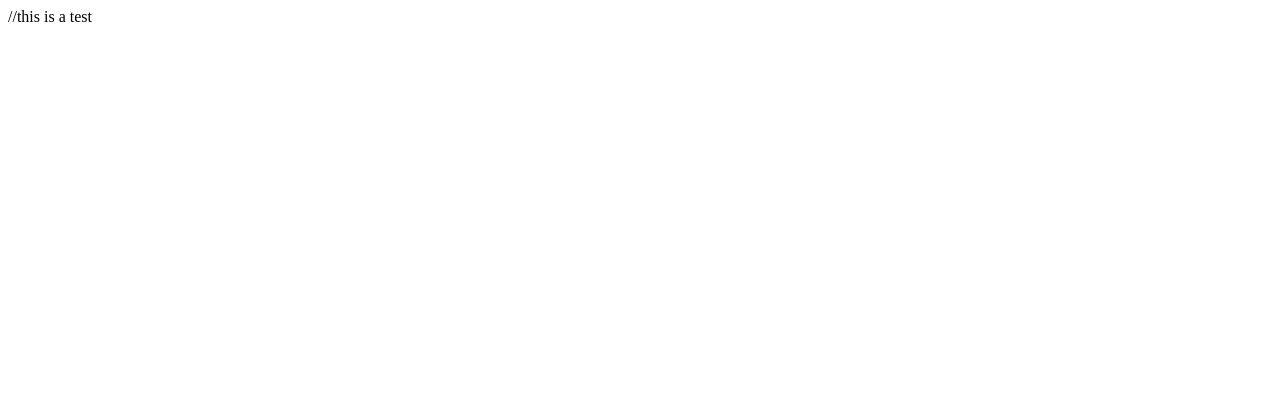
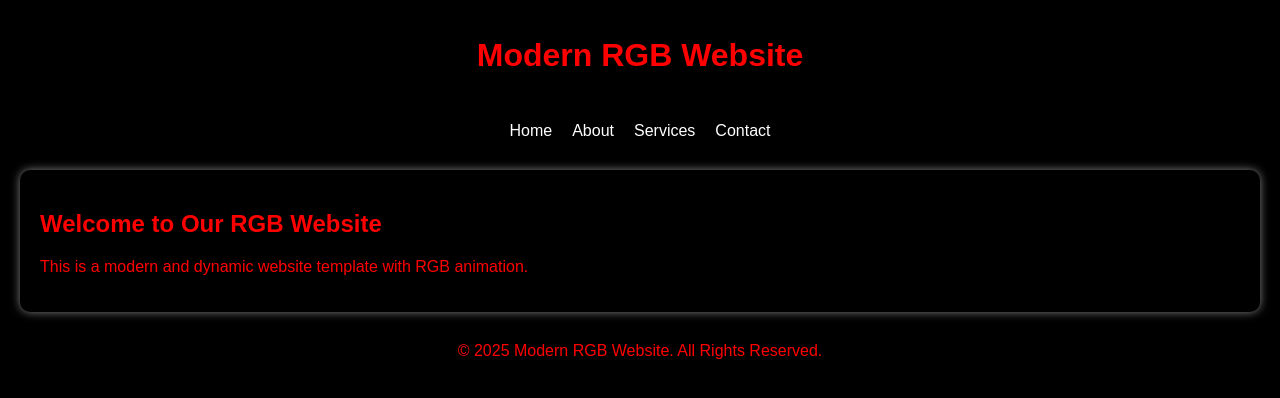
Before and after one commit to galaxy-devv/tweemenu.github.io, a plain HTML site: page index.html in a window 1280 px wide. Drawn offline with Linux system fonts and the light colour scheme.

Commit message:
Update index.html

```diff
--- a/index.html
+++ b/index.html
@@ -1 +1,77 @@
-//this is a test
+<!DOCTYPE html>
+<html lang="en">
+<head>
+    <meta charset="UTF-8">
+    <meta name="viewport" content="width=device-width, initial-scale=1.0">
+    <title>Modern RGB Website</title>
+    <style>
+        body {
+            font-family: Arial, sans-serif;
+            margin: 0;
+            padding: 0;
+            background-color: black;
+            color: white;
+        }
+        @keyframes rgbText {
+            0% { color: #ff0000; }
+            33% { color: #00ff00; }
+            66% { color: #0000ff; }
+            100% { color: #ff0000; }
+        }
+        header {
+            background: black;
+            color: white;
+            padding: 1em 0;
+            text-align: center;
+            animation: rgbText 5s infinite alternate;
+        }
+        nav {
+            display: flex;
+            justify-content: center;
+            gap: 20px;
+            padding: 10px;
+            background: black;
+            animation: rgbText 5s infinite alternate;
+        }
+        nav a {
+            color: white;
+            text-decoration: none;
+        }
+        .container {
+            max-width: 1200px;
+            margin: 20px auto;
+            padding: 20px;
+            background: black;
+            box-shadow: 0px 0px 10px rgba(255,255,255,0.5);
+            border-radius: 10px;
+            animation: rgbText 5s infinite alternate;
+        }
+        footer {
+            text-align: center;
+            padding: 10px;
+            background: black;
+            color: white;
+            margin-top: 20px;
+            animation: rgbText 5s infinite alternate;
+        }
+    </style>
+</head>
+<body>
+    <header>
+        <h1>Modern RGB Website</h1>
+    </header>
+    <nav>
+        <a href="#">Home</a>
+        <a href="#">About</a>
+        <a href="#">Services</a>
+        <a href="#">Contact</a>
+    </nav>
+    <div class="container">
+        <h2>Welcome to Our RGB Website</h2>
+        <p>This is a modern and dynamic website template with RGB animation.</p>
+    </div>
+    <footer>
+        &copy; 2025 Modern RGB Website. All Rights Reserved.
+    </footer>
+</body>
+</html>
```
